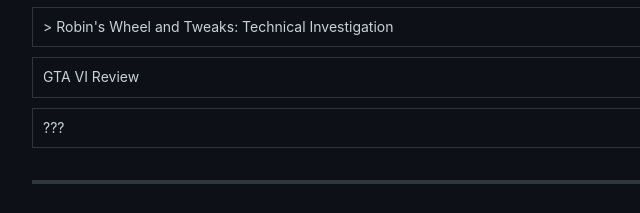
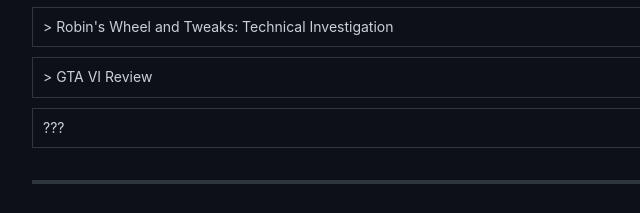
Before and after one commit to ajsea1sy/rixarchives, a plain HTML site: page docs.html in a window 1280 px wide. Shown: the part 273-486 px from the top of the page, 226-866 px from the left. Drawn offline with Linux system fonts and the light colour scheme.

Commit message:
Update docs.html

```diff
--- a/docs.html
+++ b/docs.html
@@ -171,7 +171,7 @@ hr {
                 </li>
                 <li>
                     <a class="repo-item" href="gta6.html">
-                        GTA VI Review
+                        > GTA VI Review
                     </a>
                 </li>
                 <li>
```
